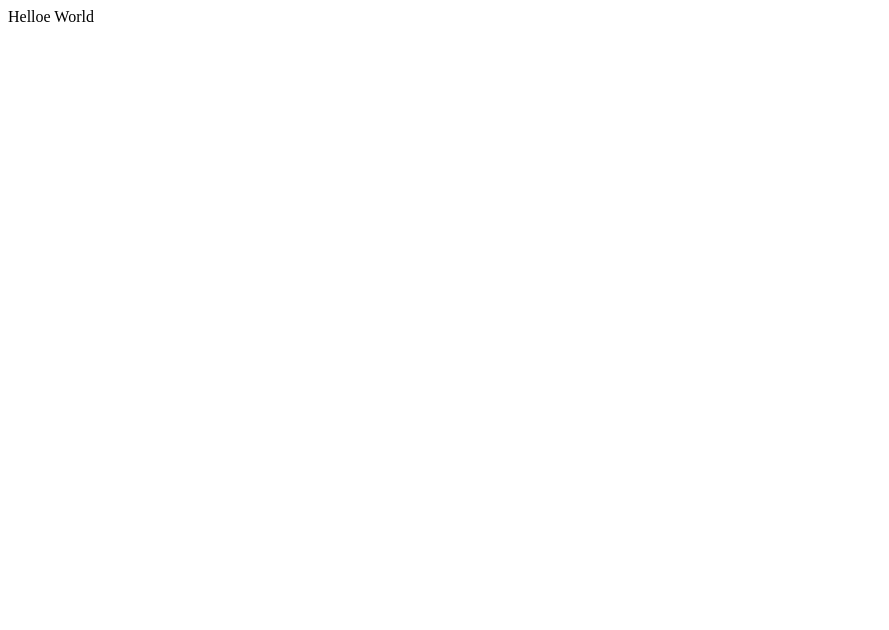
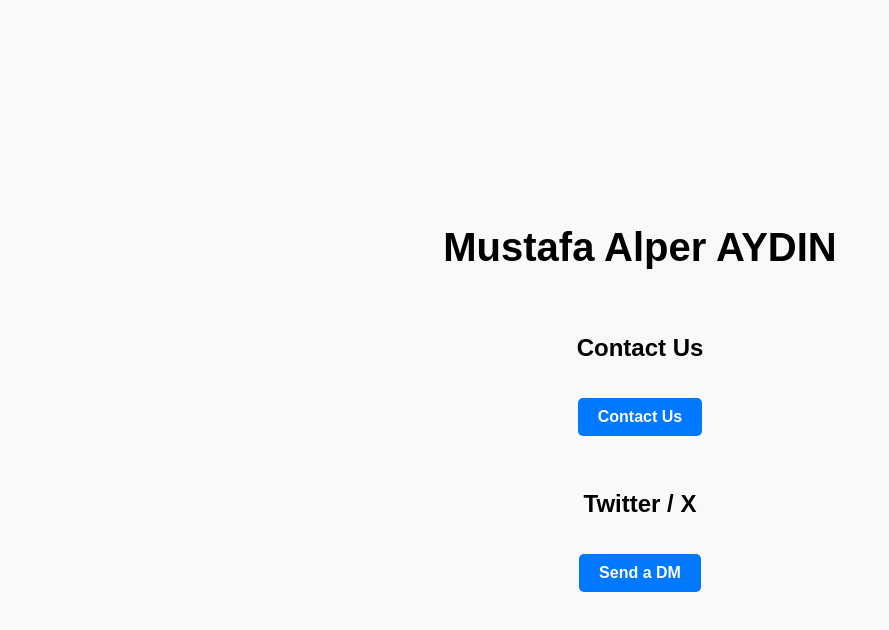
Before and after one commit to mustaalper/mustaalper.github.io, a plain HTML site: page index.html in a window 1280 px wide. Shown: the whole page, without its empty margins (0-889 px from the left). Drawn offline with Linux system fonts and the light colour scheme.

Commit message:
Update index.html

```diff
--- a/index.html
+++ b/index.html
@@ -1 +1,68 @@
-Helloe World
+<!DOCTYPE html>
+<html lang="en">
+<head>
+    <meta charset="UTF-8">
+    <meta name="viewport" content="width=device-width, initial-scale=1.0">
+    <title>Mustafa Alper AYDIN</title>
+    <style>
+        body {
+            font-family: Arial, sans-serif;
+            text-align: center;
+            margin: 0;
+            padding: 0;
+            display: flex;
+            flex-direction: column;
+            justify-content: center;
+            align-items: center;
+            height: 100vh;
+            background-color: #f9f9f9;
+        }
+
+        h1 {
+            font-size: 2.5em;
+            margin-bottom: 0.5em;
+        }
+
+        .contact-container {
+            margin-top: 1.5em;
+        }
+
+        a {
+            text-decoration: none;
+            color: #0078ff;
+            font-weight: bold;
+            margin: 10px;
+        }
+
+        a:hover {
+            text-decoration: underline;
+        }
+
+        .button {
+            margin-top: 1em;
+            display: inline-block;
+            padding: 10px 20px;
+            background-color: #0078ff;
+            color: white;
+            border-radius: 5px;
+        }
+
+        .button:hover {
+            background-color: #005bb5;
+        }
+    </style>
+</head>
+<body>
+    <h1>Mustafa Alper AYDIN</h1>
+
+    <div class="contact-container">
+        <h2>Contact Us</h2>
+        <a href="mailto:ornekmail@example.com" class="button">Contact Us</a>
+    </div>
+
+    <div class="contact-container">
+        <h2>Twitter / X</h2>
+        <a href="https://twitter.com/username" target="_blank" class="button">Send a DM</a>
+    </div>
+</body>
+</html>
```
